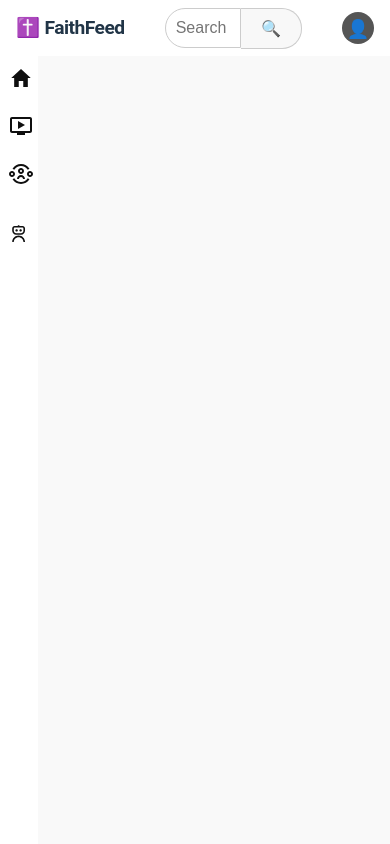
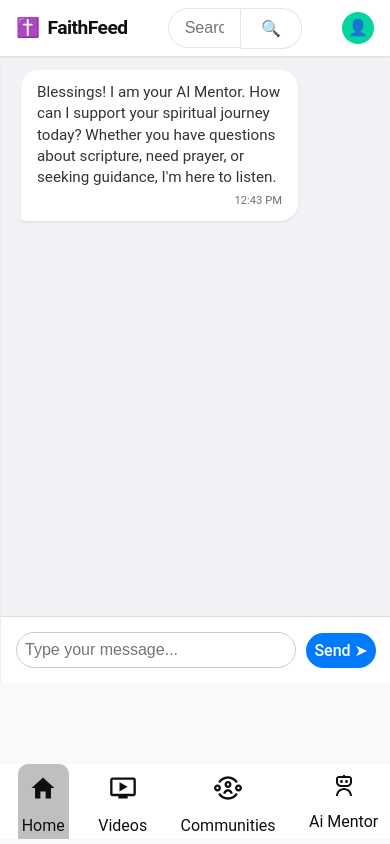
Before and after one commit to Zking4ever/Christian-Social-Media, a React (Vite) app in the folder web/faithFeed/: page /aimentor in a window 390 px wide. Built offline with nearby package versions, Linux system fonts and the light colour scheme; the HTML template or start-up script is replaced by a standard one.

Commit message:
made the page device responsive

```diff
--- a/web/faithFeed/src/App.tsx
+++ b/web/faithFeed/src/App.tsx
@@ -4,17 +4,19 @@ import { Routes, Route } from 'react-router-dom';
 import Home from './pages/Home';
 import Header from './components/Header/Header';
 import SideBar from './components/SideBar/SideBar';
+import AiMentorPage from './pages/aiMentor';
 
 function App() {
   return (
     <div className="youtube-clone">
       <Header />
-      <div style={{ display: 'flex' }}>
-        <SideBar />
-        <div className="main-content" style={{ flex: 1 }}>
+      <div style={{ display: 'flex',width:'100%'}}>
+        <SideBar currentPage='home' />
+        <div className="main-content" style={{ flex: 1}}>
           <Routes>
             <Route path='/' element={<Home />} />
             <Route path='/videos' element={<VideoPage />} />
+            <Route path='/aimentor' element={<AiMentorPage />} />
           </Routes>
         </div>
       </div>
--- a/web/faithFeed/src/components/Header/Header.css
+++ b/web/faithFeed/src/components/Header/Header.css
@@ -4,22 +4,26 @@
     left: 0;
     right: 0;
     height: 56px;
-    background: white;
+    background: var(--primary-bg);
     display: flex;
     align-items: center;
     justify-content: space-between;
     padding: 0 16px;
     z-index: 100;
+    box-shadow: 0 1px 2px rgba(0, 0, 0, 0.1);
+    color: var(--text-primary);
+    background-color: var(--primary-bg);
+    backdrop-filter: blur(10vpx);
 }
-
 
 .logo {
     display: flex;
     align-items: center;
-    font-weight: bold;
+    font-weight: 600;
     font-size: 1.2rem;
     letter-spacing: -0.5px;
-    gap: 5px;
+    gap: 8px;
+    color: var(--text-primary);
 }
 
 .search-bar {
@@ -31,20 +35,26 @@
 
 .search-bar input {
     width: 100%;
-    padding: 10px;
-    border: 1px solid #ccc;
+    padding: 10px 16px;
+    border: 1px solid var(--border-color);
     border-radius: 20px 0 0 20px;
     font-size: 16px;
     outline: none;
+    color: var(--text-primary);
 }
 
 .search-bar button {
     padding: 10px 20px;
-    background: #f8f8f8;
-    border: 1px solid #ccc;
+    background: var(--primary-bg);
+    border: 1px solid var(--border-color);
     border-left: none;
     border-radius: 0 20px 20px 0;
     cursor: pointer;
+    transition: all 0.3s ease;
+}
+
+.search-bar button:hover {
+    background: var(--primary-bg);
 }
 
 .user-menu {
@@ -55,11 +65,12 @@
 .avatar {
     width: 32px;
     height: 32px;
-    background: #555;
+    background: var(--accent-color);
     color: white;
     border-radius: 50%;
     display: flex;
     align-items: center;
     justify-content: center;
-    font-size: 18px;
+    font-size: 16px;
+    font-weight: 500;
 }
--- a/web/faithFeed/src/components/SideBar/SideBar.css
+++ b/web/faithFeed/src/components/SideBar/SideBar.css
@@ -1,15 +1,17 @@
 .sidebar {
-    background: white;
+    background: var(--primary-bg);
     padding: 5px;
     padding-top: 0;
-    color: #0f0f0f;
+    color: var(--text-primary);
     left: 0;
     top: 56px;
     bottom: 0;
-    width: 28px;
-    transition: all 0.3s ease-in-out;
+    width: 39px;
+    transition: all 0.2s ease-in-out;
     position: fixed;
     overflow: hidden;
+    z-index: 100;
+    background-color: var(--primary-bg);
 }
 
 .nav-item {
@@ -19,19 +21,66 @@
     padding: 10px 4px;
     border-radius: 10px;
     cursor: pointer;
-    font-weight: 500;
+    font-weight: 400;
     margin-bottom: 4px;
-    display: inline-flex;
+    color: var(--text-primary);
+    transition: all 0.2s ease-in-out;
+    white-space: nowrap;
+}
+
+.nav-item span {
+    display: none;
+    transition: all 0.5s ease;
 }
 
 .sidebar:hover {
-    width: 160px;
+    width: 200px;
+}
+
+.sidebar:hover span {
+    display: block;
 }
 
 .nav-item:hover {
-    background-color: #f2f2f2;
+    background-color: var(--hover-bg);
 }
 
-.nav-item.active svg {
-    background-color: #696565;
+.nav-item.active {
+    background-color: var(--hover-bg);
 }
+
+.feed-container {
+    display: flex;
+    flex-wrap: wrap;
+    justify-content: center;
+}
+
+@media (max-width:640px) {
+    .feed-container {
+        margin-left: 0;
+    }
+
+    .sidebar {
+        right: 0;
+        top: unset;
+        bottom: 5px;
+        display: flex;
+        height: 70px;
+        width: 100%;
+        justify-content: space-around;
+    }
+
+    .sidebar span {
+        display: block;
+    }
+
+    .nav-item {
+        flex: 1;
+        display: flex;
+        flex-direction: column;
+    }
+
+    .sidebar:hover {
+        width: 100%;
+    }
+}
--- a/web/faithFeed/src/components/SideBar/SideBar.tsx
+++ b/web/faithFeed/src/components/SideBar/SideBar.tsx
@@ -1,26 +1,24 @@
 import { IoMdHome } from "react-icons/io";
-import { Link, useLocation } from 'react-router-dom';
+import { Link } from 'react-router-dom';
 import { MdOutlineOndemandVideo } from "react-icons/md";
 import { RiUserCommunityLine } from "react-icons/ri";
 import { RiRobot3Line } from "react-icons/ri";
 import './SideBar.css'
-
-export default function SideBar() {
-    const location = useLocation();
-    const currentPath = location.pathname;
-
-    const isActive = (path: string) => currentPath === path ? 'active' : '';
-
+export default function SideBar({ currentPage }: { currentPage: string }) {
     return (
         <aside className="sidebar">
             <Link to="/" style={{ textDecoration: 'none', color: 'inherit' }}>
-                <div className={`nav-item ${isActive('/')}`}><IoMdHome size={24} /> <span>Home</span></div>
+                <div className={`nav-item ${currentPage === 'home' ? 'active' : ''}`}><IoMdHome size={28} /> <span>Home</span></div>
             </Link>
             <Link to="/videos" style={{ textDecoration: 'none', color: 'inherit' }}>
-                <div className={`nav-item ${isActive('/videos')}`}><MdOutlineOndemandVideo size={24} /> <span>Videos</span></div>
+                <div className={`nav-item ${currentPage === 'video' ? 'active' : ''}`}><MdOutlineOndemandVideo size={28} /> <span>Videos</span></div>
             </Link>
-            <div className={`nav-item ${isActive('/communities')}`}> <RiUserCommunityLine size={24} /> <span>Communities</span></div>
-            <div className={`nav-item ${isActive('/aiMentor')}`}> <RiRobot3Line size={24} /> <span>Ai Mentor</span></div>
+            <Link to="/commuity" style={{ textDecoration: 'none', color: 'inherit' }}>
+                <div className={`nav-item ${currentPage === 'communities' ? 'active' : ''}`}> <RiUserCommunityLine size={28} /> <span>Communities</span></div>
+            </Link>
+            <Link to="/aimentor" style={{ textDecoration: 'none', color: 'inherit' }}>
+                <div className={`nav-item ${currentPage === 'aiMentor' ? 'active' : ''}`}> <RiRobot3Line size={24} /> <span>Ai Mentor</span></div>
+            </Link>
         </aside>
     );
 }
--- a/web/faithFeed/src/index.css
+++ b/web/faithFeed/src/index.css
@@ -3,9 +3,18 @@
   line-height: 1.5;
   font-weight: 400;
 
-  color-scheme: light dark;
-  color: rgba(255, 255, 255, 0.87);
-  background-color: #242424;
+  /* Color palet */
+  --primary-color: #1a1a1a;
+  --secondary-color: #f5f5f5;
+  --accent-color: #06d4a0;
+  --accent-hover: #079471;
+  --hover-color: #f5f5f5;
+  --primary-bg: #ffffff;
+  --secondary-bg: #f9f9f9;
+  --text-primary: #0f0f0f;
+  --text-secondary: #606060;
+  --border-color: #e5e5e5;
+  --hover-bg: hsl(0, 0%, 75%);
 
   font-synthesis: none;
   text-rendering: optimizeLegibility;
--- a/web/faithFeed/src/pages/VideoPage.tsx
+++ b/web/faithFeed/src/pages/VideoPage.tsx
@@ -1,5 +1,7 @@
 import React, { useEffect, useState } from 'react';
 import axios from 'axios';
+import Header from '../components/Header/Header';
+import SideBar from '../components/SideBar/SideBar';
 import YoutubeVid from '../components/ui/YoutubeVid/YoutubeVid';
 import VideoData from '../components/interfaces/youtube';
 
@@ -29,6 +31,7 @@ const VideoPage = () => {
     if (error) return <div className="error">{error}</div>;
 
     return (
+        <>
                 <div className="feed-container">
                     {videos.map((item) => {
                         const videoId = item.id.videoId;
@@ -38,6 +41,7 @@ const VideoPage = () => {
                         );
                     })}
                 </div>
+        </>
     );
 };
 
--- /dev/null
+++ b/web/faithFeed/src/pages/aiMentor.css
@@ -0,0 +1,152 @@
+#root {
+    width: 100%;
+}
+.main-content {
+    height: 100vh;
+}
+.chat-container {
+    margin-top: 50px;
+    display: flex;
+    flex-direction: column;
+    height: 100%;
+    max-width: 900px;
+    margin: 0 auto;
+    width: 100%;
+    background: #fff;
+    border-left: 1px solid #eee;
+    border-right: 1px solid #eee;
+}
+
+.messages-area {
+    flex: 1;
+    overflow-y: auto;
+    padding: 20px;
+    background-color: #f0f2f5;
+    display: flex;
+    flex-direction: column;
+    gap: 15px;
+}
+
+.message-wrapper {
+    display: flex;
+    margin-bottom: 5px;
+}
+
+.message-wrapper.user {
+    justify-content: flex-end;
+}
+
+.message-wrapper.ai {
+    justify-content: flex-start;
+}
+
+.message-bubble {
+    max-width: 70%;
+    padding: 12px 16px;
+    border-radius: 18px;
+    position: relative;
+    font-size: 0.95rem;
+    line-height: 1.4;
+    box-shadow: 0 1px 2px rgba(0, 0, 0, 0.1);
+}
+
+.message-bubble.user {
+    background-color: #d1e7dd;
+    /* Light green/teal suitable for faith app? or just blue */
+    background-color: #007bff;
+    color: white;
+    border-bottom-right-radius: 4px;
+}
+
+.message-bubble.ai {
+    background-color: #ffffff;
+    color: #333;
+    border-bottom-left-radius: 4px;
+}
+
+.message-time {
+    font-size: 0.7rem;
+    margin-top: 5px;
+    opacity: 0.7;
+    text-align: right;
+}
+
+.input-area {
+    padding: 15px;
+    background: #fff;
+    border-top: 1px solid #ddd;
+    display: flex;
+    gap: 10px;
+    align-items: center;
+}
+
+.chat-input {
+    flex: 1;
+    padding: 12px 15px;
+    border: 1px solid #ccc;
+    border-radius: 25px;
+    outline: none;
+    font-size: 1rem;
+    transition: border-color 0.2s;
+}
+
+.chat-input:focus {
+    border-color: #007bff;
+}
+
+.send-button {
+    background: #007bff;
+    color: white;
+    border: none;
+    padding: 10px 20px;
+    border-radius: 25px;
+    cursor: pointer;
+    font-weight: 500;
+    transition: background 0.2s;
+}
+
+.send-button:hover {
+    background: #0056b3;
+}
+
+.typing-indicator span {
+    display: inline-block;
+    width: 6px;
+    height: 6px;
+    background-color: #aaa;
+    border-radius: 50%;
+    margin: 0 2px;
+    animation: bounce 1.4s infinite ease-in-out both;
+}
+
+.typing-indicator span:nth-child(1) {
+    animation-delay: -0.32s;
+}
+
+.typing-indicator span:nth-child(2) {
+    animation-delay: -0.16s;
+}
+
+@keyframes bounce {
+    0%,
+    80%,
+    100% {
+        transform: scale(0);
+    }
+
+    40% {
+        transform: scale(1);
+    }
+}
+@media (max-width:640px) {
+    .chat-container {
+        margin-top: 50px;
+        height: 75%;
+    }
+    .chat-input{
+        padding: 8px;
+    }
+    .send-button{
+        padding: 8px;
+    }
+}
--- /dev/null
+++ b/web/faithFeed/src/pages/aiMentor.tsx
@@ -0,0 +1,102 @@
+import React, { useState, useRef, useEffect } from 'react';
+import Header from '../components/Header/Header';
+import SideBar from '../components/SideBar/SideBar';
+import './aiMentor.css';
+
+interface Message {
+    id: number;
+    text: string;
+    sender: 'user' | 'ai';
+    timestamp: Date;
+}
+
+const AiMentorPage = () => {
+    const [messages, setMessages] = useState<Message[]>([
+        {
+            id: 1,
+            text: "Blessings! I am your AI Mentor. How can I support your spiritual journey today? Whether you have questions about scripture, need prayer, or seeking guidance, I'm here to listen.",
+            sender: 'ai',
+            timestamp: new Date()
+        }
+    ]);
+    const [inputText, setInputText] = useState('');
+    const [isTyping, setIsTyping] = useState(false);
+    const messagesEndRef = useRef<HTMLDivElement>(null);
+
+    const scrollToBottom = () => {
+        messagesEndRef.current?.scrollIntoView({ behavior: "smooth" });
+    };
+
+    useEffect(() => {
+        scrollToBottom();
+    }, [messages]);
+
+    const handleSendMessage = async (e: React.FormEvent) => {
+        e.preventDefault();
+        if (!inputText.trim()) return;
+
+        const newUserMessage: Message = {
+            id: Date.now(),
+            text: inputText,
+            sender: 'user',
+            timestamp: new Date()
+        };
+
+        setMessages(prev => [...prev, newUserMessage]);
+        setInputText('');
+        setIsTyping(true);
+
+        // Simulate AI response (Mock for now)
+        setTimeout(() => {
+            const aiResponse: Message = {
+                id: Date.now() + 1,
+                text: "I hear you. Let me reflect on that through a biblical lens... (AI integration coming soon!)",
+                sender: 'ai',
+                timestamp: new Date()
+            };
+            setMessages(prev => [...prev, aiResponse]);
+            setIsTyping(false);
+        }, 1500);
+    };
+
+    return (
+        <>
+            <div className="chat-container">
+                <div className="messages-area">
+                    {messages.map((msg) => (
+                        <div key={msg.id} className={`message-wrapper ${msg.sender}`}>
+                            <div className={`message-bubble ${msg.sender}`}>
+                                <div className="message-text">{msg.text}</div>
+                                <div className="message-time">
+                                    {msg.timestamp.toLocaleTimeString([], { hour: '2-digit', minute: '2-digit' })}
+                                </div>
+                            </div>
+                        </div>
+                    ))}
+                    {isTyping && (
+                        <div className="message-wrapper ai">
+                            <div className="typing-indicator">
+                                <span>•</span><span>•</span><span>•</span>
+                            </div>
+                        </div>
+                    )}
+                    <div ref={messagesEndRef} />
+                </div>
+                <form className="input-area" onSubmit={handleSendMessage}>
+                    <input
+                        type="text"
+                        value={inputText}
+                        onChange={(e) => setInputText(e.target.value)}
+                        placeholder="Type your message..."
+                        className="chat-input"
+                    />
+                    <button type="submit" className="send-button">
+                        Send ➤
+                    </button>
+                </form>
+            </div>
+        </>
+    );
+};
+
+export default AiMentorPage;
```
Also changed, not shown: web/faithFeed/src/components/VideoFeed.css (+16 -3 lines), web/faithFeed/src/components/ui/YoutubeVid/YoutubeVid.css (+12 -0 lines). Lines whose indentation alone changed are shown as unchanged.
